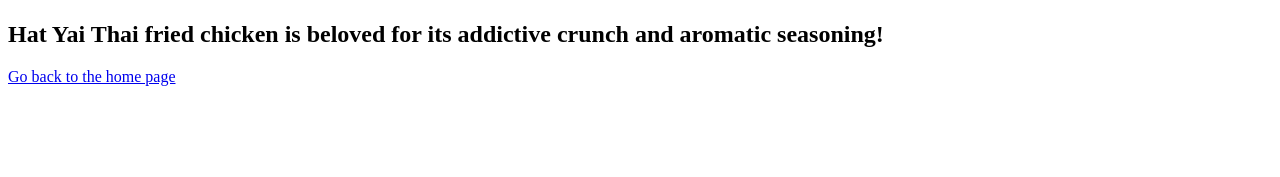
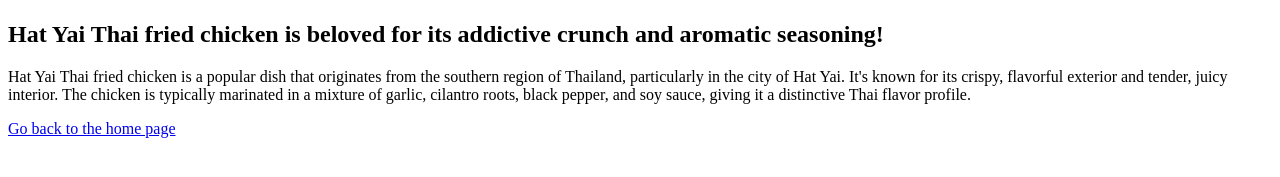
Before and after one commit to OGMui/odin-recipes, a plain HTML site: page recipes/fried-thai-chicken.html in a window 1280 px wide. Shown: the part 583-760 px from the top of the page. Drawn offline with Linux system fonts and the light colour scheme.

Commit message:
Add fried-thai-chicken description paragraph

```diff
--- a/recipes/fried-thai-chicken.html
+++ b/recipes/fried-thai-chicken.html
@@ -15,6 +15,7 @@
     <h2>Hat Yai Thai fried chicken is beloved for its addictive crunch and aromatic seasoning!</h2>
 
     <!-- paragraph or two describing the recipe -->
+    <p>Hat Yai Thai fried chicken is a popular dish that originates from the southern region of Thailand, particularly in the city of Hat Yai. It's known for its crispy, flavorful exterior and tender, juicy interior. The chicken is typically marinated in a mixture of garlic, cilantro roots, black pepper, and soy sauce, giving it a distinctive Thai flavor profile.</p>
 
     <!-- "ingredients" heading -->
 
```
